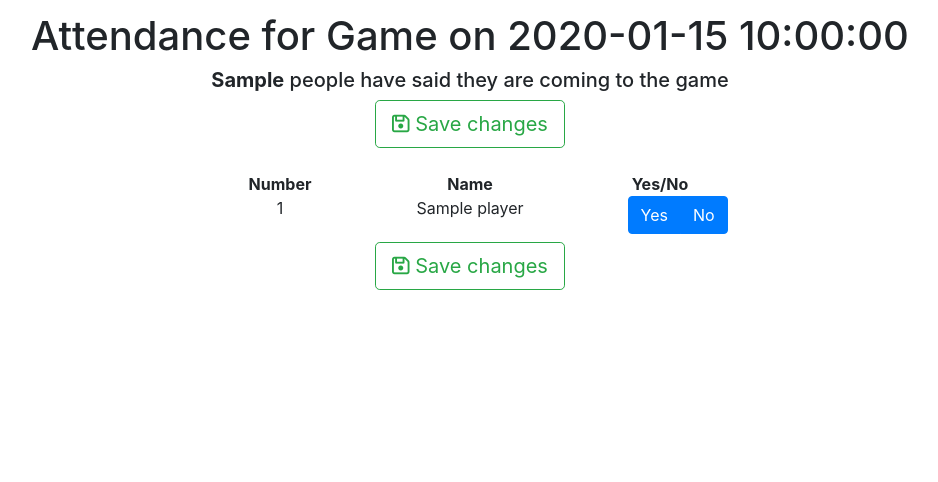
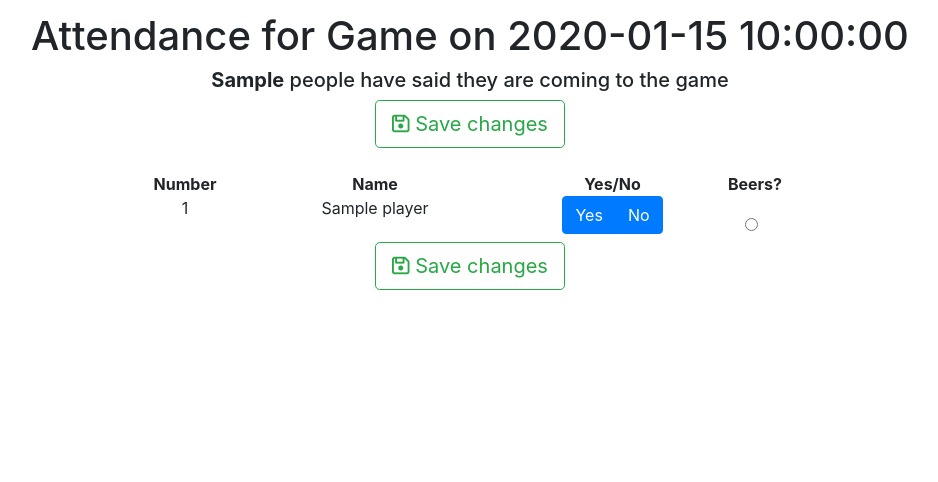
Before and after one commit to VTHoop/RichmondCouchPotatoes, a Flask app: template src/templates/attendance/game_attendance.html in a window 1280 px wide. Shown: the part 236-718 px from the top of the page, without its empty margins (170-1108 px from the left). Run offline with Flask 2, Linux system fonts and the light colour scheme; the template is opened without the code that fills it: most values are stand-ins (such as "Sample title", 1, 10 or a date in 2020); some libraries are stand-ins or nearby versions.

Commit message:
adding beverages

```diff
--- a/src/models/attendance/attendance.py
+++ b/src/models/attendance/attendance.py
@@ -12,10 +12,11 @@ import src.models.attendance.constants as AttendanceConstants
 
 
 class Attendance(object):
-    def __init__(self, game, player, attendance='No', _id=None):
+    def __init__(self, game, player, attendance='No', beverages='No', _id=None):
         self.game = Game.get_game_by_id(game)
         self.player = Player.get_player_by_id(player['_id'])
         self.attendance = attendance
+        self.beverages = beverages
         self._id = uuid.uuid4().hex if _id is None else _id
 
     def __repr__(self):
@@ -29,6 +30,7 @@ class Attendance(object):
             "game": self.game._id,
             "player": self.player.json(),
             "attendance": self.attendance,
+            "beverages": self.beverages,
             "_id": self._id
         }
 
--- a/src/models/attendance/views.py
+++ b/src/models/attendance/views.py
@@ -13,6 +13,10 @@ def view_game(game_id):
         attendance = Attendance.get_attendance_by_game(game_id)
         for a in attendance:
             a.attendance = request.form['attendance' + str(a._id)]
+            if a._id == request.form['beverages']:
+                a.beverages = 'Yes'
+            else:
+                a.beverages = 'No'
             a.save_to_mongo()
 
     attendance = Attendance.get_attendance_by_game(game_id)
--- a/src/templates/attendance/game_attendance.html
+++ b/src/templates/attendance/game_attendance.html
@@ -3,7 +3,7 @@
 
 <div class="container">
     <div class="row justify-content-center">
-    <a class="btn btn-primary" href="{{ url_for('home') }}" role="button"><< Back to Schedule</a>
+        <a class="btn btn-primary" href="{{ url_for('home') }}" role="button"><< Back to Schedule</a>
     </div>
     <div class="row">&nbsp;</div>
     <div class="row justify-content-center">
@@ -28,16 +28,17 @@
         <div class="row">
             &nbsp;
         </div>
-        <div class="row header justify-content-center text-center ">
-            <div class="col-2 col-md-1"><strong>Number</strong></div>
-            <div class="col-6 col-md-3"><strong>Name</strong></div>
-            <div class="col-4 col-md-1"><strong>Yes/No</strong></div>
+        <div class="row header justify-content-center text-center " >
+            <div class="col-1 col-md-1"><strong>Number</strong></div>
+            <div class="col-4 col-md-3"><strong>Name</strong></div>
+            <div class="col-4 col-md-2"><strong>Yes/No</strong></div>
+            <div class="col-2 col-md-1"><strong>Beers?</strong></div>
         </div>
         {% for a in attendance %}
         <div class="row detail text-center justify-content-center">
             <div class="col-2 col-md-1">{{ a.player.number }}</div>
             <div class="col-6 col-md-3">{{ a.player.name }}</div>
-            <div class="col-4 col-md-1">
+            <div class="col-4 col-md-2">
                 <div class="btn-group" data-toggle="buttons">
                     <label class="btn btn-primary {% if a.attendance == 'Yes' %}active{% endif %}">
                         {% if a.attendance == 'Yes' %}
@@ -57,6 +58,17 @@
                     </label>
                 </div>
             </div>
+            <div class="col-2 col-md-1 form-check">
+                <label class="form-check-label">
+                    {% if a.beverages == 'Yes' %}
+                    <input class="form-check-input" type="radio" name="beverages" id="beverages{{ a._id }}"
+                           value="{{ a._id }}" checked>
+                    {% else %}
+                    <input class="form-check-input" type="radio" name="beverages" id="beverages{{ a._id }}"
+                           value="{{ a._id }}">
+                    {% endif %}
+                </label>
+            </div>
         </div>
         {% endfor %}
         <div class="row header justify-content-center text-center ">
```
